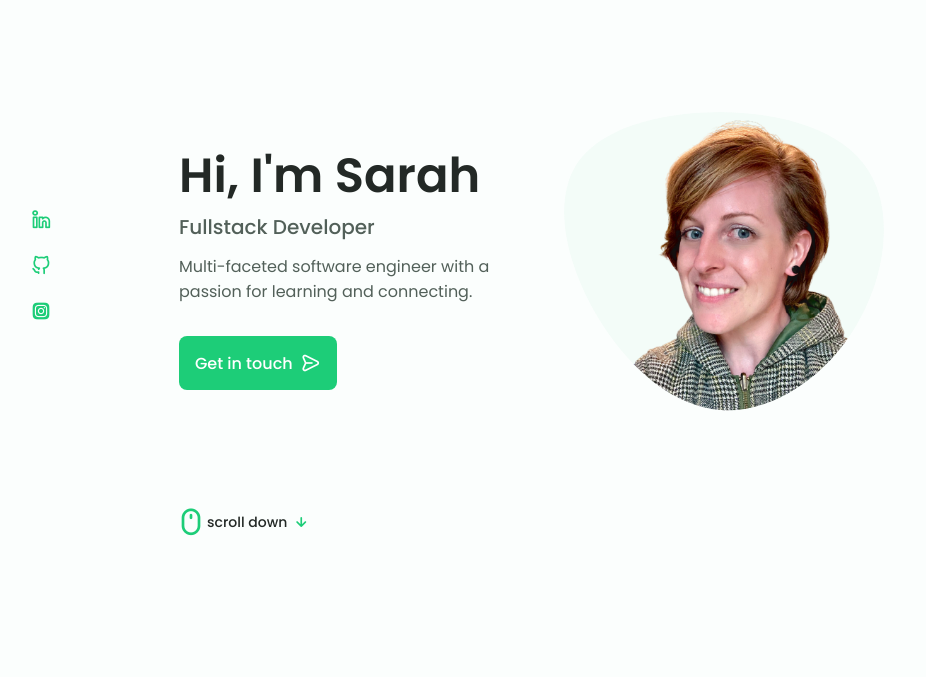
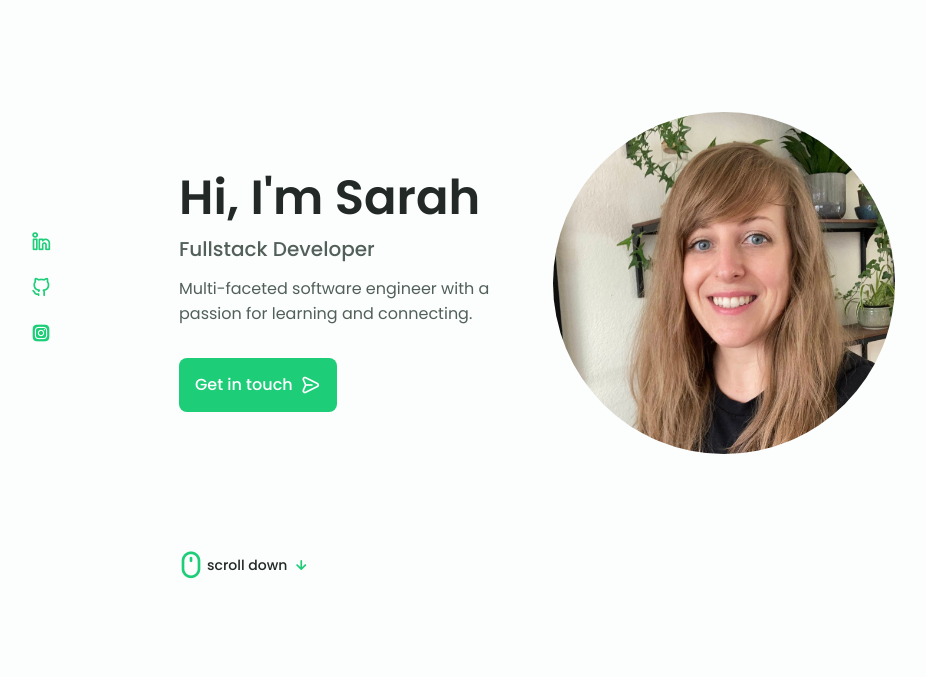
Before and after one commit to stocktons/portfolio-website, a Flask app: page / in a window 1280 px wide. Shown: the part 72-749 px from the top of the page, without its empty margins (129-1055 px from the left). Run offline with Flask 2, Linux system fonts and the light colour scheme; some libraries are stand-ins or nearby versions.

Commit message:
update photo and resume

```diff
--- a/static/css/styles.css
+++ b/static/css/styles.css
@@ -1006,6 +1006,10 @@ img {
         justify-self: center;
     }
 
+    .home__img img {
+        border-radius: 50%;
+    }
+
     /* .about__container, */
     .skills__container,
     .portfolio__content,
--- a/templates/index.html
+++ b/templates/index.html
@@ -114,7 +114,7 @@
                         </a>
                     </div>
                     <div class="home__img">
-                        <svg class="home__blob" viewbox="0 0 200 187" xmlns="http://www.w3.org/2000/svg"
+                        <!-- <svg class="home__blob" viewbox="0 0 200 187" xmlns="http://www.w3.org/2000/svg"
                             xmlns:xlink="http://www.w3.org/1999/xlink">
                             <mask id="mask0" mask-type="alpha">
                                 <path d="M190.312 36.4879C206.582 62.1187 201.309 102.826 182.328 134.186C163.346 165.547
@@ -129,7 +129,8 @@
                                 -0.149132 97.9666 0.00163737C136.23 0.303176 174.193 10.857 190.312 36.4879Z" />
                                 <image class="home__blob-img" x="20" y="-20" xlink:href="static/img/sarah-photo.png" />
                             </g>
-                        </svg>
+                        </svg> -->
+                        <img src="static/img/sarah-photo.jpg" alt="photo of a smiling woman with long hair">
                     </div>
                     <div class="home__data">
                         <h1 class="home__title">Hi, I'm Sarah</h1>
@@ -188,7 +189,7 @@
                     </div>
 
                     <div class="about__buttons">
-                        <a download="" href="static/pdf/stockton-resume.pdf" class="button button--flex">
+                        <a download="" href="/static/pdf/stockton-resume-2024.pdf" class="button button--flex">
                             Download Resume<i class="uil uil-download-alt button__icon"></i>
                         </a>
                     </div>
```
Also changed, not shown: static/img/sarah-photo.jpg (added), 1 other file.
